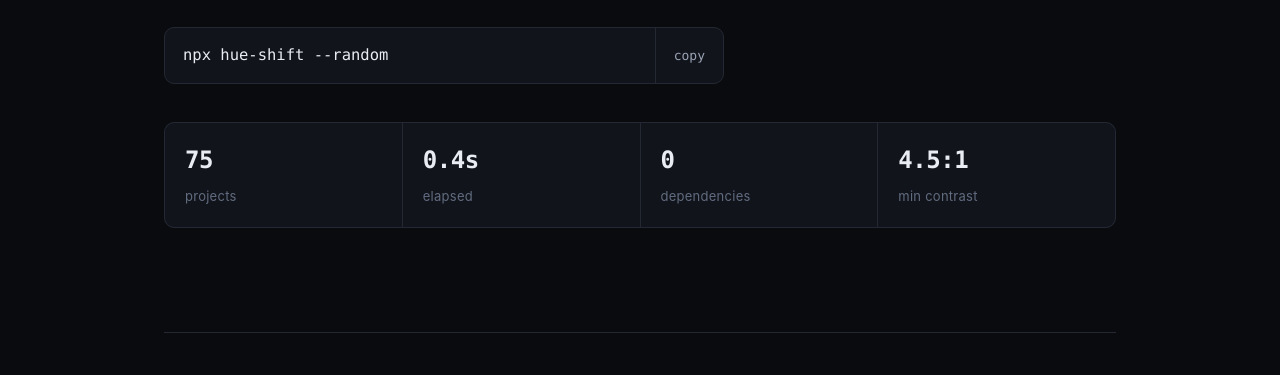
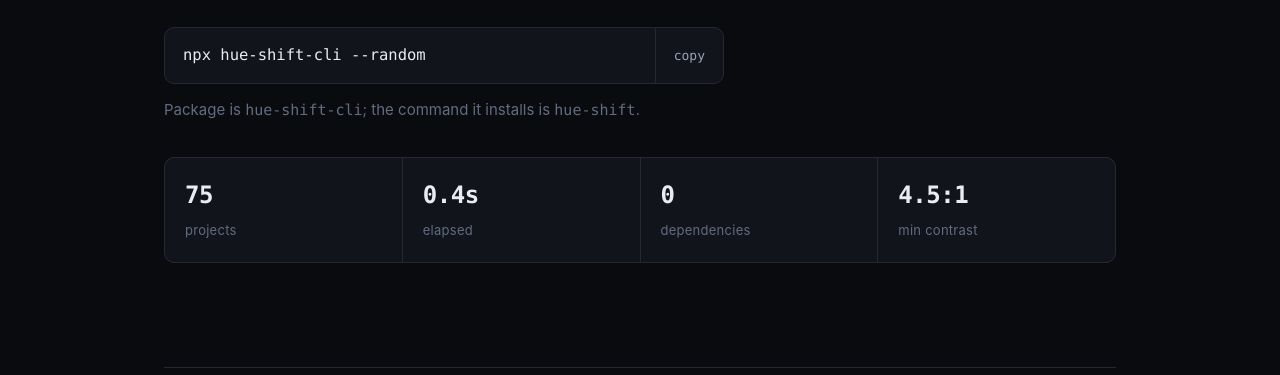
Before and after one commit to aotr/hue-shift, a website: page docs/index.html in a window 1280 px wide. Shown: the part 425-800 px from the top of the page. Drawn offline with Linux system fonts and the light colour scheme.

Commit message:
chore: publish as hue-shift-cli
npm rejects the unscoped name hue-shift as too similar to the existing
hueshift package. The published package is now hue-shift-cli; the binary
it installs is still hue-shift.

- update every npx and npm reference
- release workflow skips a version that is already on npm
- add NPM_TOKEN secret for tag-driven releases

```diff
--- a/docs/index.html
+++ b/docs/index.html
@@ -18,7 +18,7 @@
     <a href="#demo">demo</a>
     <a href="#commands">commands</a>
     <a href="#safety">safety</a>
-    <a href="https://www.npmjs.com/package/hue-shift">npm</a>
+    <a href="https://www.npmjs.com/package/hue-shift-cli">npm</a>
     <a href="https://github.com/aotr/hue-shift">github</a>
   </nav>
 </header>
@@ -34,9 +34,10 @@
   </p>
 
   <div class="install">
-    <code id="install-cmd">npx hue-shift --random</code>
-    <button class="copy" data-copy="npx hue-shift --random" aria-label="Copy command">copy</button>
+    <code id="install-cmd">npx hue-shift-cli --random</code>
+    <button class="copy" data-copy="npx hue-shift-cli --random" aria-label="Copy command">copy</button>
   </div>
+  <p class="hint" style="margin:-24px 0 34px">Package is <code>hue-shift-cli</code>; the command it installs is <code>hue-shift</code>.</p>
 
   <div class="stats">
     <div><b>75</b><span>projects</span></div>
@@ -83,32 +84,32 @@
   <div class="cmd">
     <p>Colour one project</p>
     <pre><code>cd ~/code/my-app
-npx hue-shift --random</code></pre>
+npx hue-shift-cli --random</code></pre>
   </div>
 
   <div class="cmd">
     <p>Colour everything under a folder, reproducibly</p>
-    <pre><code>npx hue-shift --root ~/projects --random --seed 42</code></pre>
+    <pre><code>npx hue-shift-cli --root ~/projects --random --seed 42</code></pre>
   </div>
 
   <div class="cmd">
     <p>Preview without writing</p>
-    <pre><code>npx hue-shift --root ~/projects --random --dry</code></pre>
+    <pre><code>npx hue-shift-cli --root ~/projects --random --dry</code></pre>
   </div>
 
   <div class="cmd">
     <p>Specific colour, title bar only</p>
-    <pre><code>npx hue-shift . --color amber --parts title</code></pre>
+    <pre><code>npx hue-shift-cli . --color amber --parts title</code></pre>
   </div>
 
   <div class="cmd">
     <p>Colour plus a full theme</p>
-    <pre><code>npx hue-shift . --color teal --theme "Default Dark Modern" --icons Seti</code></pre>
+    <pre><code>npx hue-shift-cli . --color teal --theme "Default Dark Modern" --icons Seti</code></pre>
   </div>
 
   <div class="cmd">
     <p>Catch a project whose colours drifted</p>
-    <pre><code>npx hue-shift --root ~/projects --check</code></pre>
+    <pre><code>npx hue-shift-cli --root ~/projects --check</code></pre>
   </div>
 </section>
 
@@ -139,7 +140,7 @@
 
 <footer>
   <span>MIT · built by <a href="https://github.com/aotr">Animesh Chakrobarty</a></span>
-  <span><a href="https://github.com/aotr/hue-shift">source</a> · <a href="https://www.npmjs.com/package/hue-shift">npm</a></span>
+  <span><a href="https://github.com/aotr/hue-shift">source</a> · <a href="https://www.npmjs.com/package/hue-shift-cli">npm</a></span>
 </footer>
 
 <script src="app.js"></script>
--- a/package.json
+++ b/package.json
@@ -1,5 +1,5 @@
 {
-  "name": "hue-shift",
+  "name": "hue-shift-cli",
   "version": "1.0.0",
   "description": "Give every VS Code project its own window colour. One command, all projects, no editor extension.",
   "keywords": [
```
Also changed, not shown: src/cli.js (+5 -5 lines), .github/workflows/release.yml, README.md, 4 other files.
